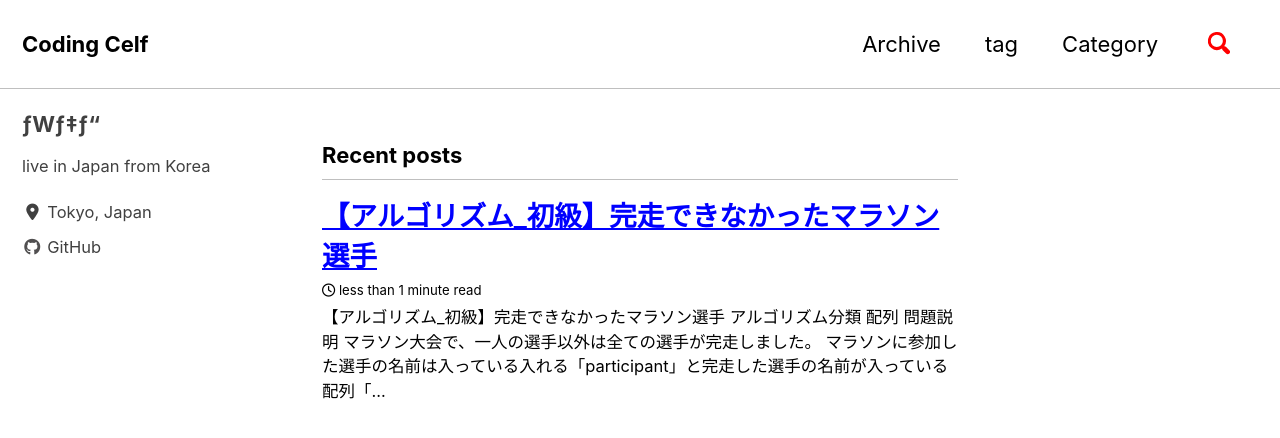
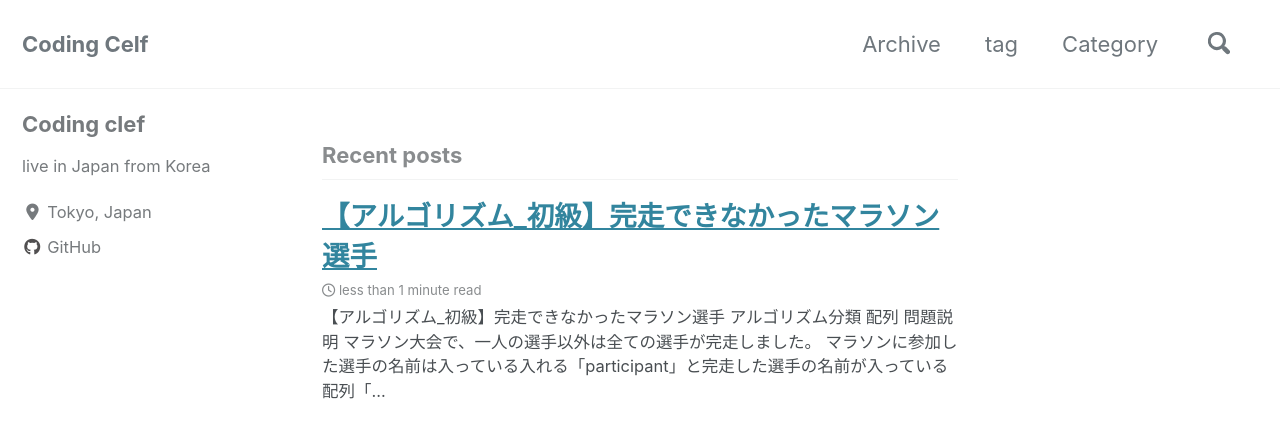
Before and after one commit to codingclef/codingclef.github.io, a Jekyll site: the page built from index.html, in a window 1280 px wide and 900 px high. Shown: the top 438 px of the window. Built offline with Jekyll 4.4.1, drawn with Linux system fonts in a browser that asks for light colours; cached includes are drawn as plain includes; nearby versions of some CDN libraries; the list of posts is cut into pages by our own code.

Commit message:
apply theme

```diff
--- a/_config.yml
+++ b/_config.yml
@@ -12,7 +12,7 @@
 
 # theme                  : "minimal-mistakes-jekyll"
 # remote_theme           : "mmistakes/minimal-mistakes"
-minimal_mistakes_skin    : "contrast" # "default", "air", "aqua", "contrast", "dark", "dirt", "neon", "mint", "plum", "sunrise"
+minimal_mistakes_skin    : "default" # "default", "air", "aqua", "contrast", "dark", "dirt", "neon", "mint", "plum", "sunrise"
 
 # Site Settings
 locale                   : "en-US" #"ja-JP" # target country
@@ -107,7 +107,7 @@ analytics:
 
 # Site Author
 author:
-  name             : "ƒWƒ‡ƒ“"
+  name             : "Coding clef"
   avatar           : # path of avatar image, e.g. "/assets/images/bio-photo.jpg"
   bio              : "live in Japan from Korea"
   location         : "Tokyo, Japan"
```
